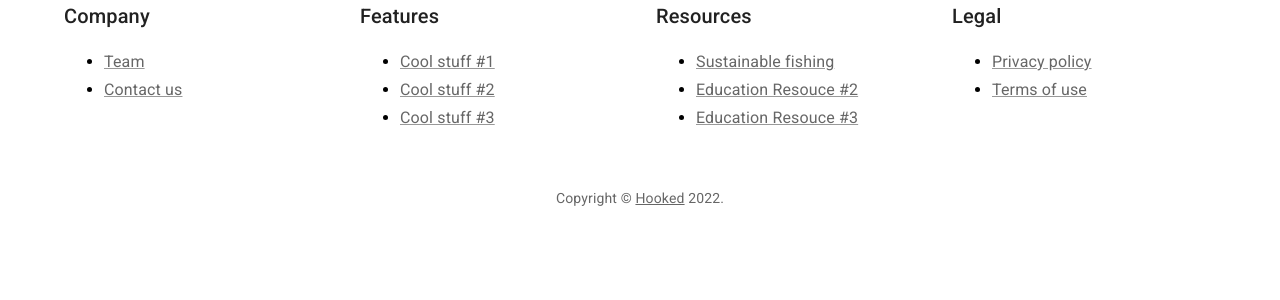
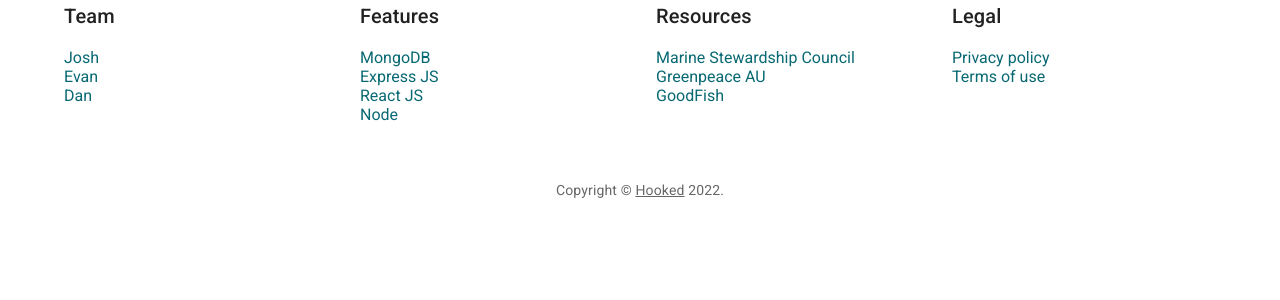
Before and after one commit to joshualev/Fisher-mongers-app, a React (Create React App) app in the folder client/: page / in a window 1280 px wide. Shown: the top 300 px of the page. Built offline with nearby package versions, Linux system fonts and the light colour scheme; no server answers.

Commit message:
Footer changes

```diff
--- a/client/src/components/Footer/Footer.jsx
+++ b/client/src/components/Footer/Footer.jsx
@@ -1,4 +1,3 @@
-
 import * as React from 'react';
 import Grid from '@mui/material/Grid';
 import Typography from '@mui/material/Typography';
@@ -21,24 +20,86 @@ function Copyright(props) {
   }
   const footers = [
     {
-    title: 'Company',
-    description: ['Team', 'Contact us'],
+      title: 'Team',
+      description: [
+        <Link
+          href="https://github.com/joshualev"
+          target="_blank"
+          style={{ textDecoration: "none" }}
+          >Josh
+        </Link>,
+        <Link
+          href="https://github.com/ecomtesse"
+          target="_blank"
+          style={{ textDecoration: "none" }}
+          >Evan
+        </Link>,
+        <Link
+          href="https://github.com/drinkwithdan"
+          target="_blank"
+          style={{ textDecoration: "none" }}
+          >Dan
+        </Link>
+      ],
     },
     {
       title: 'Features',
       description: [
-      'Cool stuff #1',
-      'Cool stuff #2',
-      'Cool stuff #3',
+        <Link
+          href="https://www.mongodb.com/"
+          target="_blank"
+          style={{ textDecoration: "none" }}
+          >MongoDB
+        </Link>,
+        <Link
+          href="https://expressjs.com/"
+          target="_blank"
+          style={{ textDecoration: "none" }}
+          >Express JS
+        </Link>,
+        <Link
+          href="https://reactjs.org//"
+          target="_blank"
+          style={{ textDecoration: "none" }}
+          >React JS
+        </Link>,
+        <Link
+          href="https://nodejs.org/en/"
+          target="_blank"
+          style={{ textDecoration: "none" }}
+          >Node
+        </Link>
       ],
     },
     {
       title: 'Resources',
-    description: ['Sustainable fishing', 'Education Resouce #2', 'Education Resouce #3'],
+      description: [
+        <Link
+          href="https://www.msc.org/en-au"
+          target="_blank"
+          style={{ textDecoration: "none" }}
+          >Marine Stewardship Council
+        </Link>,
+        <Link
+          href="https://www.greenpeace.org.au/"
+          target="_blank"
+          style={{ textDecoration: "none" }}
+          >Greenpeace AU
+        </Link>,
+        <Link
+          href="https://goodfish.org.au/"
+          target="_blank"
+          style={{ textDecoration: "none" }}
+          >GoodFish
+        </Link>,
+      ]
     },
     {
       title: 'Legal',
-    description: ['Privacy policy', 'Terms of use'],
+      description: [
+        <Link style={{ textDecoration: "none" }} >Privacy policy</Link>,
+        <Link style={{ textDecoration: "none" }} >Terms of use</Link>
+      ],
     },
   ];
   return (
@@ -49,12 +110,10 @@ function Copyright(props) {
             <Typography variant="h6" color="text.primary" gutterBottom>
               {footer.title}
             </Typography>
-        <ul>
+            <ul style={{ listStyleType: "none", padding: 0 }}>
               {footer.description.map((item) => (
-            <li key={item}>
-              <Link href="#" variant="subtitle1" color="text.secondary">
+                <li key={item} >
                   {item}
-              </Link>
                 </li>
               ))}
             </ul>
--- a/client/src/components/Navbar/Navbar.jsx
+++ b/client/src/components/Navbar/Navbar.jsx
@@ -133,7 +133,7 @@ export default function PrimarySearchAppBar(props) {
                 aria-haspopup="true"
                 onClick={handleProfileMenuOpen}
                 variant="text"
-                color="lighter"
+                color="primary"
               >
               <AccountCircle sx={{ mr: 2 }} /> Sign out
               </Button>
@@ -182,10 +182,6 @@ export default function PrimarySearchAppBar(props) {
               sx={{ p: 3 }} >
               Specials
             </Button>
-            <Button
-              sx={{ p: 3 }} >
-              Whats on
-            </Button>
             {props.authorised && <NavLink to="/new" style={{ textDecoration: 'none' }}>
               <Button
                 sx={{ p: 3 }} >
--- a/client/src/components/Products/Products.jsx
+++ b/client/src/components/Products/Products.jsx
@@ -24,7 +24,7 @@ const Products = ({ fishList, addToCart, removeFromCart }) => {
                 >
                     <>
                     <Container align="center"  >
-                        <Box sx={{width:500}}>
+                        <Box sx={{width:350}}>
                             <CardMedia
                                 image={Logo}
                                 align="center"
```
Lines whose indentation alone changed are shown as unchanged.
